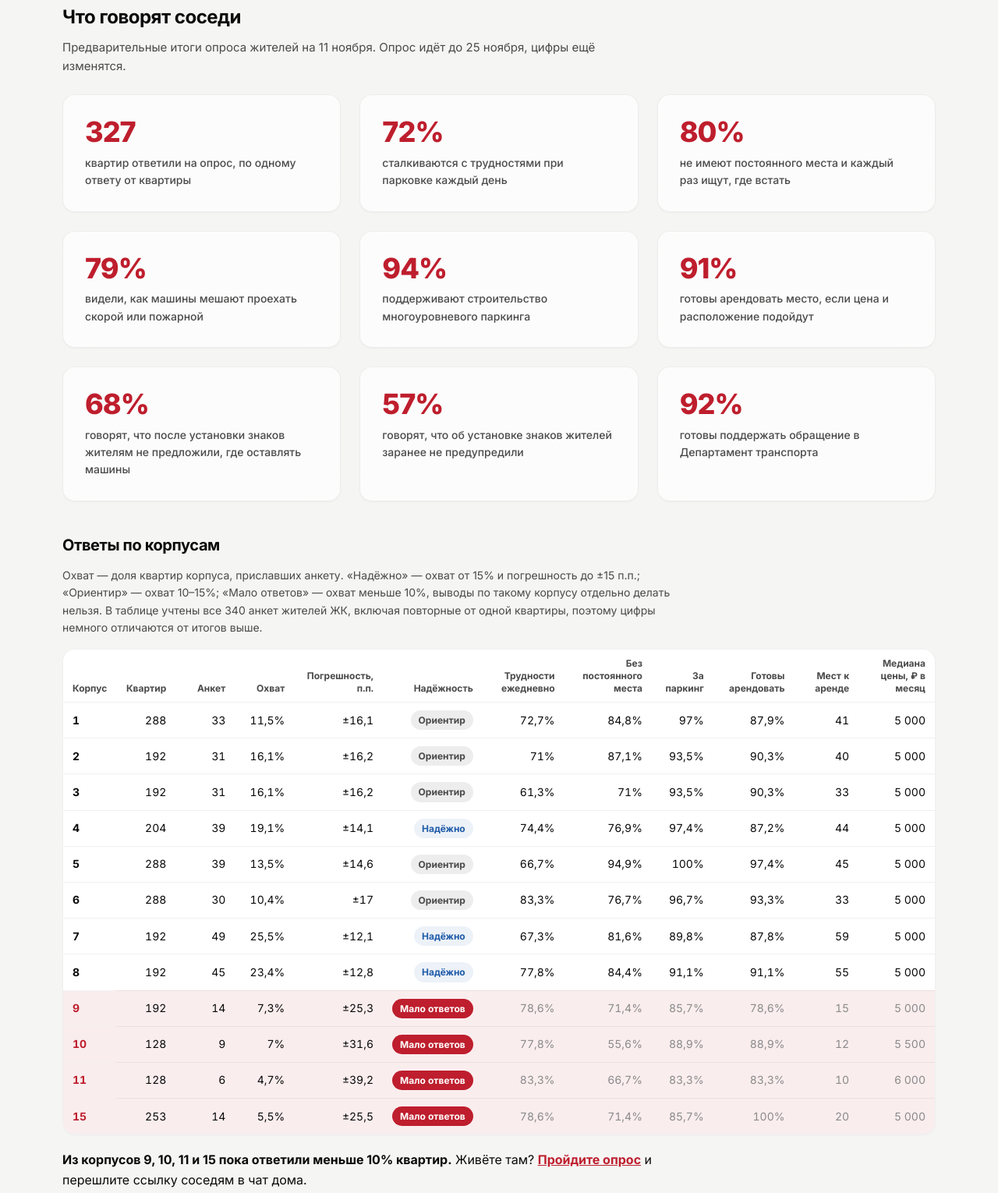
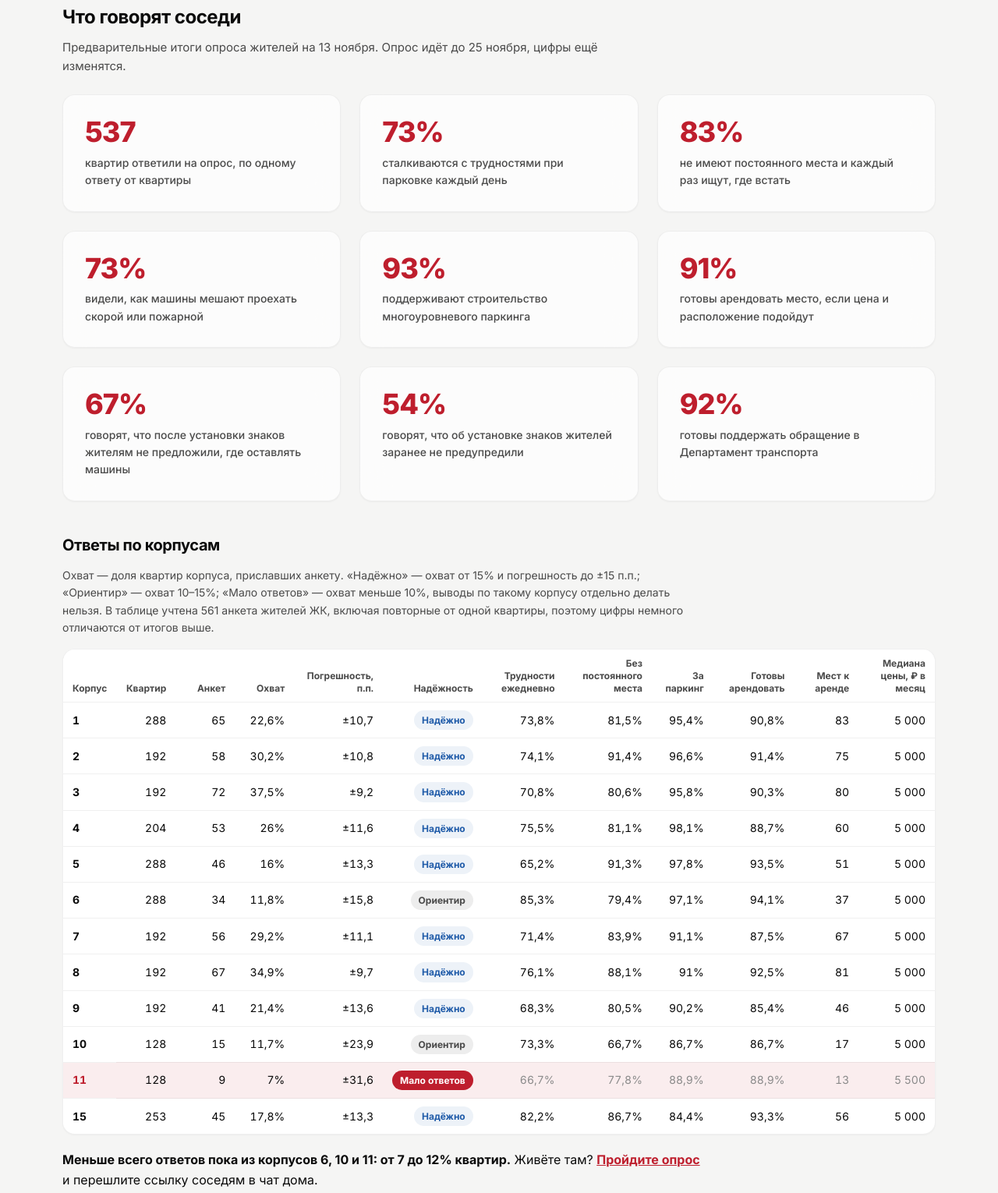
Before and after one commit to Georgy-Fomk1n/parking-zhkb, a plain HTML site: page index.html in a window 1280 px wide. Shown: the part 1188-2718 px from the top of the page at 78% size. Drawn offline with Linux system fonts and the light colour scheme.

Commit message:
Итоги опроса на 13 ноября: 537 квартир, таблица по корпусам, 637 мест к аренде
Co-Authored-By: Claude Opus 5.5 <noreply@anthropic.com>

```diff
--- a/index.html
+++ b/index.html
@@ -228,42 +228,42 @@
       <p>Поэтому машины стоят на газонах, тротуарах и во внутридворовых проездах. Пешеходам, родителям с колясками и пожилым людям трудно пройти, а скорая, пожарная и коммунальная техника может не проехать.</p>
     </div>
     <h3 class="survey-h">Что говорят соседи</h3>
-    <p class="survey-sub">Предварительные итоги опроса жителей на 11 ноября. Опрос идёт до 25 ноября, цифры ещё изменятся.</p>
+    <p class="survey-sub">Предварительные итоги опроса жителей на 13 ноября. Опрос идёт до 25 ноября, цифры ещё изменятся.</p>
     <div class="grid survey-grid">
-      <div class="card stat"><div class="num">327</div><p>квартир ответили на опрос, по одному ответу от квартиры</p></div>
-      <div class="card stat"><div class="num">72%</div><p>сталкиваются с трудностями при парковке каждый день</p></div>
-      <div class="card stat"><div class="num">80%</div><p>не имеют постоянного места и каждый раз ищут, где встать</p></div>
-      <div class="card stat"><div class="num">79%</div><p>видели, как машины мешают проехать скорой или пожарной</p></div>
-      <div class="card stat"><div class="num">94%</div><p>поддерживают строительство многоуровневого паркинга</p></div>
+      <div class="card stat"><div class="num">537</div><p>квартир ответили на опрос, по одному ответу от квартиры</p></div>
+      <div class="card stat"><div class="num">73%</div><p>сталкиваются с трудностями при парковке каждый день</p></div>
+      <div class="card stat"><div class="num">83%</div><p>не имеют постоянного места и каждый раз ищут, где встать</p></div>
+      <div class="card stat"><div class="num">73%</div><p>видели, как машины мешают проехать скорой или пожарной</p></div>
+      <div class="card stat"><div class="num">93%</div><p>поддерживают строительство многоуровневого паркинга</p></div>
       <div class="card stat"><div class="num">91%</div><p>готовы арендовать место, если цена и расположение подойдут</p></div>
-      <div class="card stat"><div class="num">68%</div><p>говорят, что после установки знаков жителям не предложили, где оставлять машины</p></div>
-      <div class="card stat"><div class="num">57%</div><p>говорят, что об установке знаков жителей заранее не предупредили</p></div>
+      <div class="card stat"><div class="num">67%</div><p>говорят, что после установки знаков жителям не предложили, где оставлять машины</p></div>
+      <div class="card stat"><div class="num">54%</div><p>говорят, что об установке знаков жителей заранее не предупредили</p></div>
       <div class="card stat"><div class="num">92%</div><p>готовы поддержать обращение в Департамент транспорта</p></div>
     </div>
     <h4 class="corp-h" id="korpusa">Ответы по корпусам</h4>
-    <p class="corp-legend">Охват — доля квартир корпуса, приславших анкету. «Надёжно» — охват от 15% и погрешность до ±15 п.п.; «Ориентир» — охват 10–15%; «Мало ответов» — охват меньше 10%, выводы по такому корпусу отдельно делать нельзя. В таблице учтены все 340 анкет жителей ЖК, включая повторные от одной квартиры, поэтому цифры немного отличаются от итогов выше.</p>
+    <p class="corp-legend">Охват — доля квартир корпуса, приславших анкету. «Надёжно» — охват от 15% и погрешность до ±15 п.п.; «Ориентир» — охват 10–15%; «Мало ответов» — охват меньше 10%, выводы по такому корпусу отдельно делать нельзя. В таблице учтена 561 анкета жителей ЖК, включая повторные от одной квартиры, поэтому цифры немного отличаются от итогов выше.</p>
     <div class="corp-wrap" role="region" aria-label="Ответы по корпусам" tabindex="0">
       <table class="corp">
         <thead>
           <tr><th scope="col">Корпус</th><th scope="col">Квартир</th><th scope="col">Анкет</th><th scope="col">Охват</th><th scope="col">Погрешность, п.п.</th><th scope="col">Надёжность</th><th scope="col">Трудности ежедневно</th><th scope="col">Без постоянного места</th><th scope="col">За паркинг</th><th scope="col">Готовы арендовать</th><th scope="col">Мест к аренде</th><th scope="col">Медиана цены, ₽ в месяц</th></tr>
         </thead>
         <tbody>
-          <tr class="mid"><th scope="row">1</th><td>288</td><td>33</td><td>11,5%</td><td>±16,1</td><td><span class="rel">Ориентир</span></td><td>72,7%</td><td>84,8%</td><td>97%</td><td>87,9%</td><td>41</td><td>5 000</td></tr>
-          <tr class="mid"><th scope="row">2</th><td>192</td><td>31</td><td>16,1%</td><td>±16,2</td><td><span class="rel">Ориентир</span></td><td>71%</td><td>87,1%</td><td>93,5%</td><td>90,3%</td><td>40</td><td>5 000</td></tr>
-          <tr class="mid"><th scope="row">3</th><td>192</td><td>31</td><td>16,1%</td><td>±16,2</td><td><span class="rel">Ориентир</span></td><td>61,3%</td><td>71%</td><td>93,5%</td><td>90,3%</td><td>33</td><td>5 000</td></tr>
-          <tr class="ok"><th scope="row">4</th><td>204</td><td>39</td><td>19,1%</td><td>±14,1</td><td><span class="rel">Надёжно</span></td><td>74,4%</td><td>76,9%</td><td>97,4%</td><td>87,2%</td><td>44</td><td>5 000</td></tr>
-          <tr class="mid"><th scope="row">5</th><td>288</td><td>39</td><td>13,5%</td><td>±14,6</td><td><span class="rel">Ориентир</span></td><td>66,7%</td><td>94,9%</td><td>100%</td><td>97,4%</td><td>45</td><td>5 000</td></tr>
-          <tr class="mid"><th scope="row">6</th><td>288</td><td>30</td><td>10,4%</td><td>±17</td><td><span class="rel">Ориентир</span></td><td>83,3%</td><td>76,7%</td><td>96,7%</td><td>93,3%</td><td>33</td><td>5 000</td></tr>
-          <tr class="ok"><th scope="row">7</th><td>192</td><td>49</td><td>25,5%</td><td>±12,1</td><td><span class="rel">Надёжно</span></td><td>67,3%</td><td>81,6%</td><td>89,8%</td><td>87,8%</td><td>59</td><td>5 000</td></tr>
-          <tr class="ok"><th scope="row">8</th><td>192</td><td>45</td><td>23,4%</td><td>±12,8</td><td><span class="rel">Надёжно</span></td><td>77,8%</td><td>84,4%</td><td>91,1%</td><td>91,1%</td><td>55</td><td>5 000</td></tr>
-          <tr class="low"><th scope="row">9</th><td>192</td><td>14</td><td>7,3%</td><td>±25,3</td><td><span class="rel">Мало ответов</span></td><td>78,6%</td><td>71,4%</td><td>85,7%</td><td>78,6%</td><td>15</td><td>5 000</td></tr>
-          <tr class="low"><th scope="row">10</th><td>128</td><td>9</td><td>7%</td><td>±31,6</td><td><span class="rel">Мало ответов</span></td><td>77,8%</td><td>55,6%</td><td>88,9%</td><td>88,9%</td><td>12</td><td>5 500</td></tr>
-          <tr class="low"><th scope="row">11</th><td>128</td><td>6</td><td>4,7%</td><td>±39,2</td><td><span class="rel">Мало ответов</span></td><td>83,3%</td><td>66,7%</td><td>83,3%</td><td>83,3%</td><td>10</td><td>6 000</td></tr>
-          <tr class="low"><th scope="row">15</th><td>253</td><td>14</td><td>5,5%</td><td>±25,5</td><td><span class="rel">Мало ответов</span></td><td>78,6%</td><td>71,4%</td><td>85,7%</td><td>100%</td><td>20</td><td>5 000</td></tr>
+          <tr class="ok"><th scope="row">1</th><td>288</td><td>65</td><td>22,6%</td><td>±10,7</td><td><span class="rel">Надёжно</span></td><td>73,8%</td><td>81,5%</td><td>95,4%</td><td>90,8%</td><td>83</td><td>5 000</td></tr>
+          <tr class="ok"><th scope="row">2</th><td>192</td><td>58</td><td>30,2%</td><td>±10,8</td><td><span class="rel">Надёжно</span></td><td>74,1%</td><td>91,4%</td><td>96,6%</td><td>91,4%</td><td>75</td><td>5 000</td></tr>
+          <tr class="ok"><th scope="row">3</th><td>192</td><td>72</td><td>37,5%</td><td>±9,2</td><td><span class="rel">Надёжно</span></td><td>70,8%</td><td>80,6%</td><td>95,8%</td><td>90,3%</td><td>80</td><td>5 000</td></tr>
+          <tr class="ok"><th scope="row">4</th><td>204</td><td>53</td><td>26%</td><td>±11,6</td><td><span class="rel">Надёжно</span></td><td>75,5%</td><td>81,1%</td><td>98,1%</td><td>88,7%</td><td>60</td><td>5 000</td></tr>
+          <tr class="ok"><th scope="row">5</th><td>288</td><td>46</td><td>16%</td><td>±13,3</td><td><span class="rel">Надёжно</span></td><td>65,2%</td><td>91,3%</td><td>97,8%</td><td>93,5%</td><td>51</td><td>5 000</td></tr>
+          <tr class="mid"><th scope="row">6</th><td>288</td><td>34</td><td>11,8%</td><td>±15,8</td><td><span class="rel">Ориентир</span></td><td>85,3%</td><td>79,4%</td><td>97,1%</td><td>94,1%</td><td>37</td><td>5 000</td></tr>
+          <tr class="ok"><th scope="row">7</th><td>192</td><td>56</td><td>29,2%</td><td>±11,1</td><td><span class="rel">Надёжно</span></td><td>71,4%</td><td>83,9%</td><td>91,1%</td><td>87,5%</td><td>67</td><td>5 000</td></tr>
+          <tr class="ok"><th scope="row">8</th><td>192</td><td>67</td><td>34,9%</td><td>±9,7</td><td><span class="rel">Надёжно</span></td><td>76,1%</td><td>88,1%</td><td>91%</td><td>92,5%</td><td>81</td><td>5 000</td></tr>
+          <tr class="ok"><th scope="row">9</th><td>192</td><td>41</td><td>21,4%</td><td>±13,6</td><td><span class="rel">Надёжно</span></td><td>68,3%</td><td>80,5%</td><td>90,2%</td><td>85,4%</td><td>46</td><td>5 000</td></tr>
+          <tr class="mid"><th scope="row">10</th><td>128</td><td>15</td><td>11,7%</td><td>±23,9</td><td><span class="rel">Ориентир</span></td><td>73,3%</td><td>66,7%</td><td>86,7%</td><td>86,7%</td><td>17</td><td>5 000</td></tr>
+          <tr class="low"><th scope="row">11</th><td>128</td><td>9</td><td>7%</td><td>±31,6</td><td><span class="rel">Мало ответов</span></td><td>66,7%</td><td>77,8%</td><td>88,9%</td><td>88,9%</td><td>13</td><td>5 500</td></tr>
+          <tr class="ok"><th scope="row">15</th><td>253</td><td>45</td><td>17,8%</td><td>±13,3</td><td><span class="rel">Надёжно</span></td><td>82,2%</td><td>86,7%</td><td>84,4%</td><td>93,3%</td><td>56</td><td>5 000</td></tr>
         </tbody>
       </table>
     </div>
-    <p class="corp-call"><strong>Из корпусов 9, 10, 11 и 15 пока ответили меньше 10% квартир.</strong> Живёте там? <a href="https://forms.yandex.ru/u/6ae749b9902902dd98b405c6" target="_blank" rel="noopener">Пройдите опрос</a> и перешлите ссылку соседям в чат дома.</p>
+    <p class="corp-call"><strong>Меньше всего ответов пока из корпусов 6, 10 и 11: от 7 до 12% квартир.</strong> Живёте там? <a href="https://forms.yandex.ru/u/6ae749b9902902dd98b405c6" target="_blank" rel="noopener">Пройдите опрос</a> и перешлите ссылку соседям в чат дома.</p>
     <p class="survey-note">Повторные ответы от одной квартиры и ответы не из ЖК в расчёт не вошли. Проценты считаем от всех учтённых ответов. Ещё не ответили? <a href="https://forms.yandex.ru/u/6ae749b9902902dd98b405c6" target="_blank" rel="noopener">Пройдите опрос</a>.</p>
     <div class="dark">
       <p>Во дворах уже стоят знаки «Остановка запрещена». Пока они не действуют, но это временно. Когда запрет заработает, мест станет ещё меньше, а другого места жителям не предложили. Поэтому решение нужно искать сейчас.</p>
@@ -278,9 +278,9 @@
       <div class="card stat"><div class="num">2 537</div><p>квартир в 12 корпусах, по разрешениям на ввод в эксплуатацию</p></div>
       <div class="card stat"><div class="num">≈ 2 030</div><p>машино-мест полагалось бы по нормам Москвы для новых домов: 0,8 места на квартиру (<a href="https://www.garant.ru/hotlaw/moscow/2199641/" target="_blank" rel="noopener">постановление Правительства Москвы от 5 августа 2026 г. № 2118-ПП</a>)</p></div>
       <div class="card stat"><div class="num">≈ 400</div><p>мест может поместиться в пятиуровневом паркинге на свободном участке около 0,8 га рядом с комплексом</p></div>
-      <div class="card stat"><div class="num">392</div><p>места готовы арендовать семьи, ответившие на опрос. Это почти весь возможный паркинг, а ответила пока только каждая восьмая квартира</p></div>
+      <div class="card stat"><div class="num">637</div><p>мест готовы арендовать семьи, ответившие на опрос. Это больше, чем поместится в возможном паркинге, а ответила пока только каждая пятая квартира</p></div>
     </div>
-    <p class="fine">Нормы с 5 августа 2026 года установило <a href="https://www.garant.ru/hotlaw/moscow/2199641/" target="_blank" rel="noopener">постановление Правительства Москвы от 5 августа 2026 г. № 2118-ПП</a> «О внесении изменения в постановление Правительства Москвы от 23 декабря 2015 г. № 945-ПП». Они действуют для новых домов, для нашего комплекса это ориентир, а не требование. Сколько мест есть сейчас, мы считаем: обходим дворы и собираем данные. Точную нехватку опубликуем, когда посчитаем. Число мест к аренде взято из предварительных итогов опроса на 11 ноября (327 квартир, по одному ответу от квартиры). На весь комплекс его не пересчитываем: опрос охотнее проходят те, кому место нужно.</p>
+    <p class="fine">Нормы с 5 августа 2026 года установило <a href="https://www.garant.ru/hotlaw/moscow/2199641/" target="_blank" rel="noopener">постановление Правительства Москвы от 5 августа 2026 г. № 2118-ПП</a> «О внесении изменения в постановление Правительства Москвы от 23 декабря 2015 г. № 945-ПП». Они действуют для новых домов, для нашего комплекса это ориентир, а не требование. Сколько мест есть сейчас, мы считаем: обходим дворы и собираем данные. Точную нехватку опубликуем, когда посчитаем. Число мест к аренде взято из предварительных итогов опроса на 13 ноября (537 квартир, по одному ответу от квартиры). На весь комплекс его не пересчитываем: опрос охотнее проходят те, кому место нужно.</p>
   </div>
 </section>
 
@@ -413,9 +413,9 @@
     <div style="max-width:880px; margin-top:32px">
       <details><summary>Кто это делает?</summary><div><p>Мы инициативная группа из пяти студентов первого курса направления «Управление бизнесом». Один из нас живёт в ЖК «На Базовской», отсюда и тема проекта.</p><p style="margin-top:10px">Роли распределены так: координация и правовая часть, расчёты и данные, полевые наблюдения и фото, связь с жителями и опрос.</p><p style="margin-top:10px">Что уже сделали: собрали открытые данные о комплексе и нормах, посчитали квартиры и вместимость участка, обошли дворы, запустили опрос и отправили первое обращение в Дептранс.</p><p style="margin-top:10px">Мы не представляем застройщика, управляющую компанию или партию. Вопросы и предложения принимаем через координатора, контакты внизу страницы.</p></div></details>
       <details><summary>Московский паркинг построит? Кто будет им управлять?</summary><div><p>Нет, строить его будет не Московский паркинг. ГКУ «АМПП» паркинги не строит, а управляет ими. Мы просим город рассмотреть строительство и передать готовый паркинг в управление Московскому паркингу. Будем просить, чтобы у паркинга был понятный городской оператор и городские тарифы, а цена за место была приемлемой для жителей.</p></div></details>
-      <details><summary>Сколько будет стоить место?</summary><div><p>Тарифы устанавливает город, заранее назвать цену никто не может. Высокую цену аренды называют главным опасением 62% ответивших, и это же главная причина, по которой соседи могли бы отказаться от места.</p><p style="margin-top:10px">Поэтому мы спрашиваем в опросе, сколько жители готовы платить. По предварительным итогам середина ответов составляет 5 000 ₽ в месяц за место. Эту цифру мы передадим в Дептранс вместе с итогами опроса.</p></div></details>
-      <details><summary>Места достанутся жителям ЖК?</summary><div><p>Этого опасаются 56% ответивших. Места в городском паркинге распределяются на общих основаниях, закрепить их только за жителями ЖК нельзя.</p><p style="margin-top:10px">Паркинг мы предлагаем построить рядом с комплексом, в пешей доступности от подъездов. Поэтому пользоваться им удобнее всего будет жителям ЖК и соседних домов.</p></div></details>
-      <details><summary>А если паркинг так и не построят?</summary><div><p>Сомневаются в реализации 53% ответивших, и мы не обещаем, что паркинг точно появится. Решение принимает город, и путь от обращения до стройки долгий.</p><p style="margin-top:10px">Без обращений вопрос точно не рассмотрят. На каждое обращение Дептранс обязан ответить по существу, поэтому чем больше соседей напишет, тем сложнее отложить тему. В обращении мы также просим о временных мерах, пока вопрос не решён: дополнительных плоскостных местах и контроле за местами для людей с инвалидностью.</p></div></details>
+      <details><summary>Сколько будет стоить место?</summary><div><p>Тарифы устанавливает город, заранее назвать цену никто не может. Высокую цену аренды называют главным опасением 63% ответивших, и это же главная причина, по которой соседи могли бы отказаться от места.</p><p style="margin-top:10px">Поэтому мы спрашиваем в опросе, сколько жители готовы платить. По предварительным итогам середина ответов составляет 5 000 ₽ в месяц за место. Эту цифру мы передадим в Дептранс вместе с итогами опроса.</p></div></details>
+      <details><summary>Места достанутся жителям ЖК?</summary><div><p>Этого опасаются 55% ответивших. Места в городском паркинге распределяются на общих основаниях, закрепить их только за жителями ЖК нельзя.</p><p style="margin-top:10px">Паркинг мы предлагаем построить рядом с комплексом, в пешей доступности от подъездов. Поэтому пользоваться им удобнее всего будет жителям ЖК и соседних домов.</p></div></details>
+      <details><summary>А если паркинг так и не построят?</summary><div><p>Сомневаются в реализации 50% ответивших, и мы не обещаем, что паркинг точно появится. Решение принимает город, и путь от обращения до стройки долгий.</p><p style="margin-top:10px">Без обращений вопрос точно не рассмотрят. На каждое обращение Дептранс обязан ответить по существу, поэтому чем больше соседей напишет, тем сложнее отложить тему. В обращении мы также просим о временных мерах, пока вопрос не решён: дополнительных плоскостных местах и контроле за местами для людей с инвалидностью.</p></div></details>
       <details><summary>Зачем отправлять обращение от себя, если оно уже отправлено?</summary><div><p>Одно обращение показывает мнение одного жителя. Много обращений с одного адреса показывают, что проблема касается всего комплекса.</p></div></details>
       <details><summary>Мои данные где-то опубликуют?</summary><div><p>Нет. Опрос анонимный. Обращение вы отправляете сами через mos.ru, его видит только Правительство Москвы.</p></div></details>
     </div>
@@ -447,7 +447,7 @@
 <footer>
   <div class="wrap">
     <div><b style="color:var(--text-primary)">Инициативная группа жителей ЖК «На Базовской»</b><br>Москва, Базовская улица, 15, Западное Дегунино</div>
-    <div>Обновлено 11 ноября 2026 года</div>
+    <div>Обновлено 13 ноября 2026 года</div>
   </div>
 </footer>
 
```
